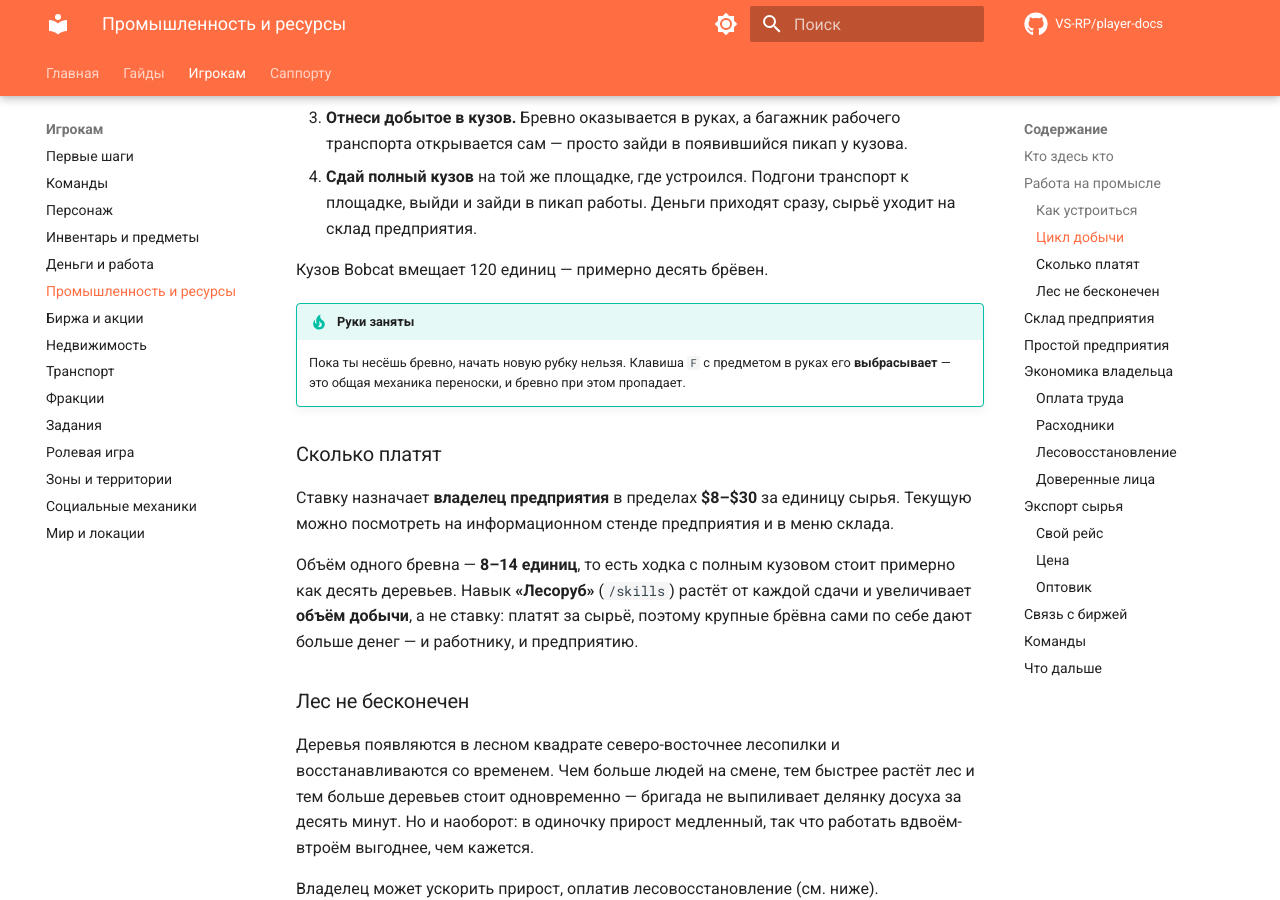
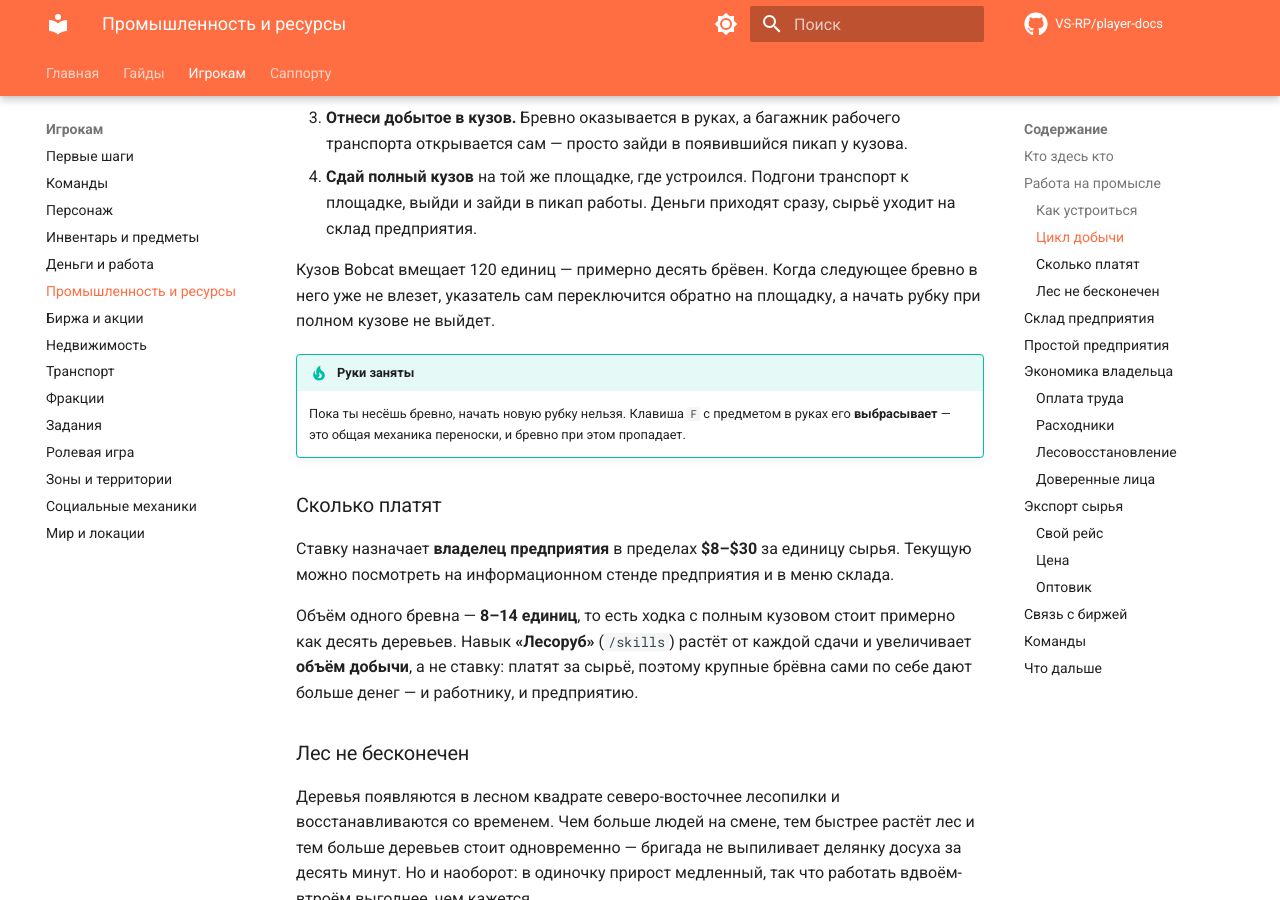
Before and after one commit to VS-RP/player-docs, an MkDocs documentation site: the page built from docs/player/industry.md, in a window 1280 px wide and 900 px high, scrolled down 1213 px. Built offline with MkDocs 1.6.1 and Material for MkDocs 9.7.7, drawn with Linux system fonts in a browser that asks for light colours; comment, search, counter and statistics services are not loaded.

Commit message:
Enhance resource node interaction: add vertical tolerance and busy state management

```diff
--- a/docs/player/industry.md
+++ b/docs/player/industry.md
@@ -40,7 +40,8 @@
 4. **Сдай полный кузов** на той же площадке, где устроился. Подгони транспорт к площадке, выйди
    и зайди в пикап работы. Деньги приходят сразу, сырьё уходит на склад предприятия.
 
-Кузов Bobcat вмещает 120 единиц — примерно десять брёвен.
+Кузов Bobcat вмещает 120 единиц — примерно десять брёвен. Когда следующее бревно в него уже не
+влезет, указатель сам переключится обратно на площадку, а начать рубку при полном кузове не выйдет.
 
 !!! tip "Руки заняты"
     Пока ты несёшь бревно, начать новую рубку нельзя. Клавиша `F` с предметом в руках его
```
